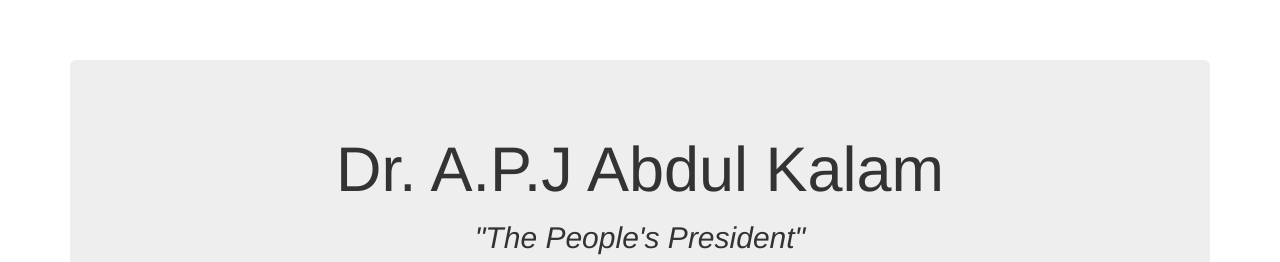
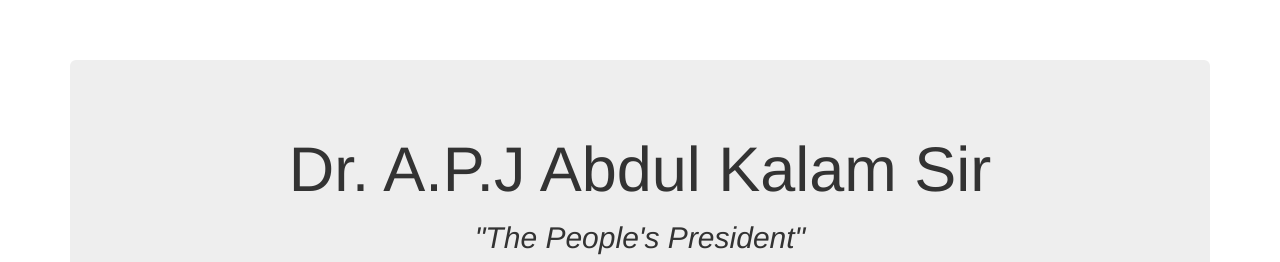
Before and after one commit to parvinder30/Tribute-Page, a plain HTML site: page index.html in a window 1280 px wide. Shown: the top 262 px of the page. Drawn offline with nearby package versions, Linux system fonts and the light colour scheme.

Commit message:
Changed The Heading Name

```diff
--- a/index.html
+++ b/index.html
@@ -18,7 +18,7 @@
     <div class="container">
         <div class="jumbotron">
             <div class="text-center">
-                <h1>Dr. A.P.J Abdul Kalam</h1>
+                <h1>Dr. A.P.J Abdul Kalam Sir</h1>
                 <h2><i>"The People's President"</i></h2>
 
             </div>
```
